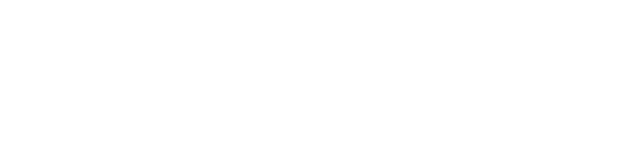
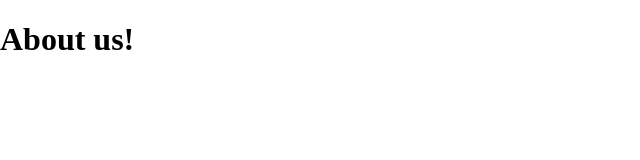
Before and after one commit to ivansamoyloff/test_repo, a plain HTML site: page about.html in a window 1280 px wide. Shown: the whole page, without its empty margins (0-640 px from the left). Drawn offline with Linux system fonts and the light colour scheme.

```diff
--- a/about.html
+++ b/about.html
@@ -7,6 +7,6 @@
   <link rel="stylesheet" href="./style.css">
 </head>
 <body>
-
+  <h1>About us!</h1>
 </body>
 </html>
```
Also changed, not shown: 2 other files.
